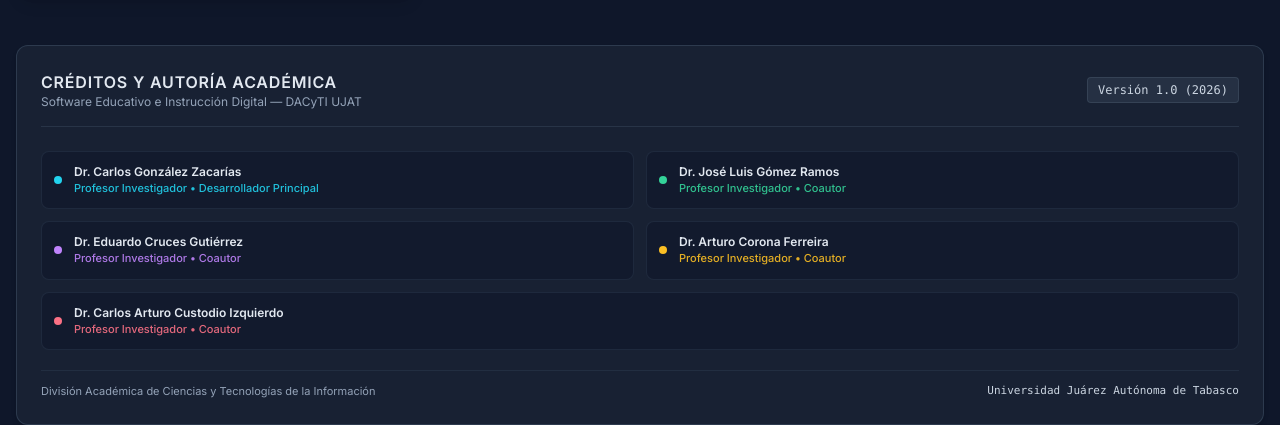
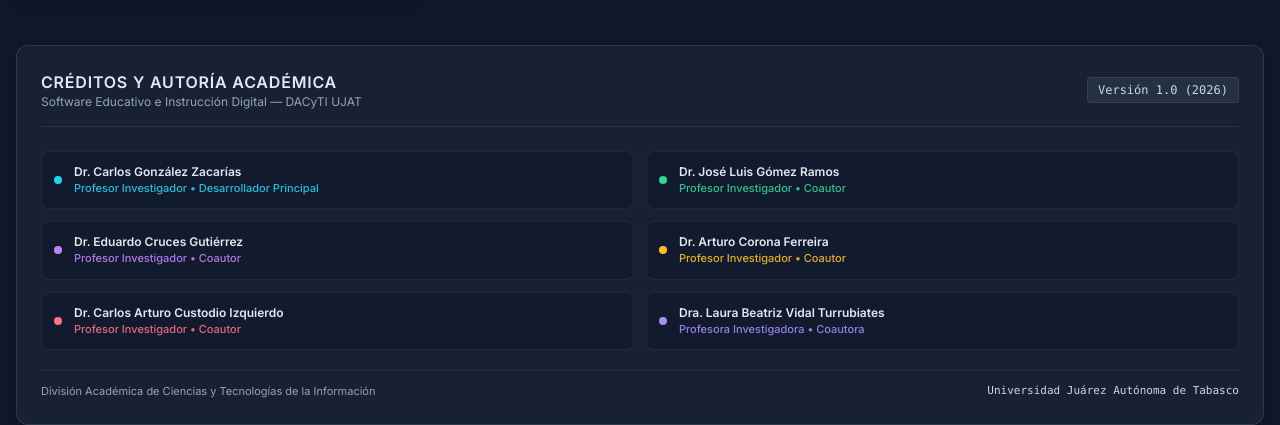
Before and after one commit to cagoza72/mi-campus-virtual, a plain HTML site: page index.html in a window 1280 px wide. Shown: the part 565-990 px from the top of the page. Drawn offline with nearby package versions, Linux system fonts and the light colour scheme.

Commit message:
Update index.html

```diff
--- a/index.html
+++ b/index.html
@@ -147,14 +147,24 @@
           </div>
         </div>
 
-        <!-- Dr. Carlos Arturo Custodio Izquierdo -->
-        <div class="flex items-center gap-3 p-3 bg-slate-900/60 rounded-lg border border-slate-700/40 hover:border-rose-500/30 transition-colors md:col-span-2">
+       <!-- Dr. Carlos Arturo Custodio Izquierdo -->
+        <div class="flex items-center gap-3 p-3 bg-slate-900/60 rounded-lg border border-slate-700/40 hover:border-rose-500/30 transition-colors">
           <div class="w-2 h-2 rounded-full bg-rose-400 flex-shrink-0"></div>
           <div class="min-w-0">
             <h3 class="text-xs font-semibold text-slate-200 truncate">Dr. Carlos Arturo Custodio Izquierdo</h3>
             <p class="text-[11px] text-rose-400/90 font-medium">Profesor Investigador • Coautor</p>
           </div>
         </div>
+
+        <!-- Dra. Laura Beatriz Vidal Turrubiates -->
+        <div class="flex items-center gap-3 p-3 bg-slate-900/60 rounded-lg border border-slate-700/40 hover:border-violet-500/30 transition-colors">
+          <div class="w-2 h-2 rounded-full bg-violet-400 flex-shrink-0"></div>
+          <div class="min-w-0">
+            <h3 class="text-xs font-semibold text-slate-200 truncate">Dra. Laura Beatriz Vidal Turrubiates</h3>
+            <p class="text-[11px] text-violet-400/90 font-medium">Profesora Investigadora • Coautora</p>
+          </div>
+        </div>
+
       </div>
 
       <div class="mt-5 pt-3 border-t border-slate-700/40 flex flex-col sm:flex-row justify-between items-center text-[11px] text-slate-400 gap-1">
```
